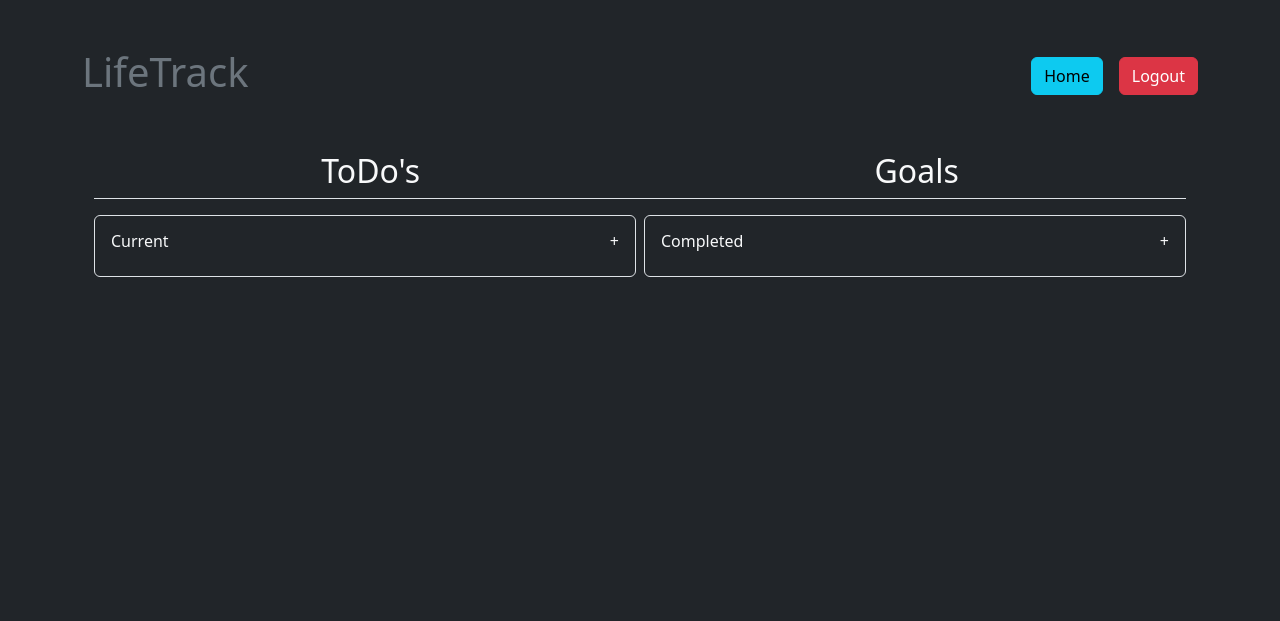
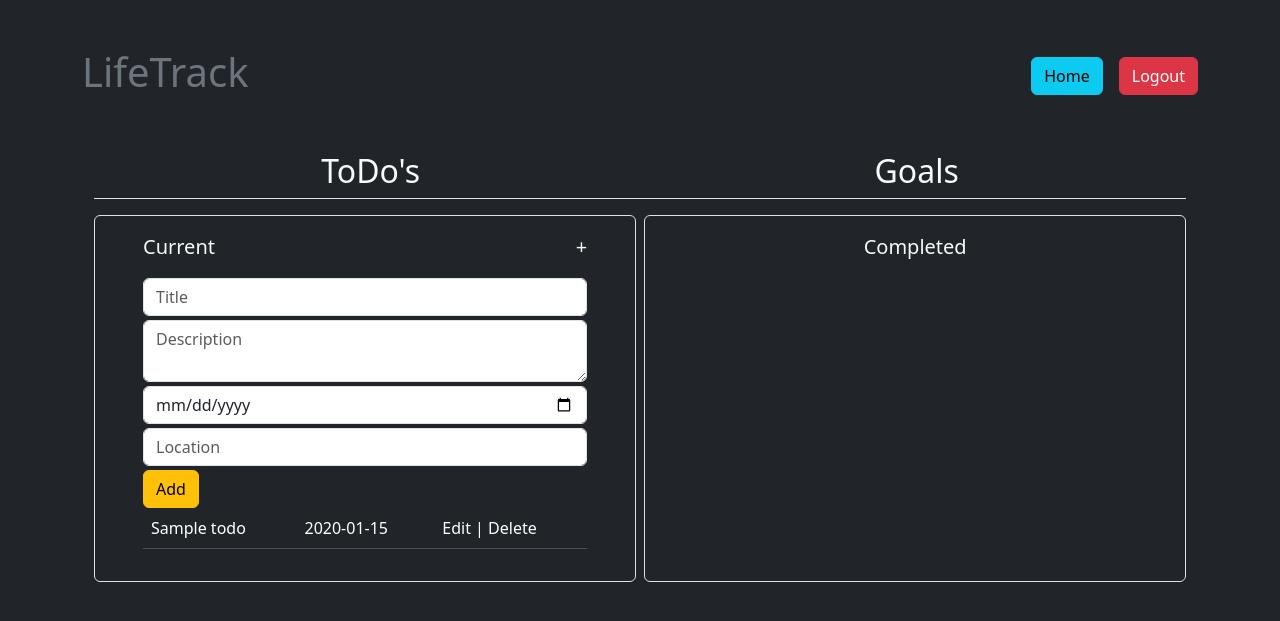
Before and after one commit to reubenk97/LifeTrack, a Flask app: page /todos in a window 1280 px wide. Shown: the top 621 px of the page. Run offline with Flask 3, Linux system fonts and the light colour scheme; the visitor is signed in with stand-in values (Sample User, id 1); tables that the repository leaves empty hold one stand-in row (values such as "Sample post").

Commit message:
begin work on todo component, create basic todo functionality, adjust controllers and models, create AJAX on todo page

```diff
--- /dev/null
+++ b/flask_app/controllers/todos_controller.py
@@ -0,0 +1,35 @@
+from flask_app import app
+from flask import render_template, session, redirect, request, flash
+from flask_app.models.todo_model import Todo
+from flask_app.models.user_model import User
+
+# Reminder/Goals Page
+@app.route('/todos')
+def todo_page():
+    if 'user_id' not in session:
+        return redirect('/')
+    todos_list = Todo.get_all({'id':session['user_id']})
+    return render_template('/todos_page.html', todos_list = todos_list)
+
+@app.route('/todos/add', methods=['post'])
+def add_todo():
+    if 'user_id' not in session:
+        return redirect('/')
+    print(request.form)
+    errors = Todo.validate(request.form)
+    if len(errors) > 0:
+        return {'message':'validations failed', 'errors':errors}
+    todo_data = {
+        **request.form,
+        'user_id': session['user_id']
+    }
+    id = Todo.create(todo_data)
+    logged_user = User.get_by_id({'id':session['user_id']})
+
+    res = {
+        **todo_data,
+        'id':id,
+        'username':f'{logged_user.username}'
+    }
+
+    return res
--- a/flask_app/controllers/users_controller.py
+++ b/flask_app/controllers/users_controller.py
@@ -67,23 +67,9 @@ def home():
         return redirect('/')
     return render_template('home.html')
 
-# Reminder/Goals Page
-@app.route('/todos')
-def todo_page():
-    if 'user_id' not in session:
-        return redirect('/')
-    return render_template('/todos_page.html')
-
 # Life Tracker Page
 @app.route('/lifetrack')
 def life_tracker():
     if 'user_id' not in session:
         return redirect('/')
     return render_template('/lifetrack_page.html')
-
-# View Activity Page
-@app.route('/activities')
-def activity_page():
-    if 'user_id' not in session:
-        return redirect('/')
-    return render_template('/activities_page.html')
--- a/flask_app/models/todo_model.py
+++ b/flask_app/models/todo_model.py
@@ -12,3 +12,35 @@ class Todo:
         self.updated_at = data['updated_at']
         self.user_id = data['user_id']
         related_goals = []
+
+    @classmethod
+    def create(cls, data):
+        query = """
+            INSERT INTO todos (title, description, date, location, user_id)
+            VALUES (%(title)s, %(description)s, %(date)s, %(location)s, %(user_id)s)
+        """
+        return connect_to_mysql(DB).query_db(query, data)
+
+    @classmethod
+    def get_all(cls, data):
+        query = """
+            SELECT * FROM todos
+            WHERE user_id = %(id)s;
+        """
+        results = connect_to_mysql(DB).query_db(query, data)
+        todos_list = []
+        for row in results:
+            this_todo = cls(row)
+            todos_list.append(this_todo)
+        return todos_list
+
+
+
+    @staticmethod
+    def validate(data):
+        errors = []
+        if len(data['title']) < 1:
+            errors.append("Title is required")
+            # errors.append({'cat':'what', 'error':"what is required"})
+
+        return errors
--- a/flask_app/static/script.js
+++ b/flask_app/static/script.js
@@ -0,0 +1,35 @@
+const todoForm = document.querySelector('#todo-form');
+const errorField = document.querySelector('#error-field');
+const todosTable = document.querySelector('#todos-table');
+
+function addTodo(event) {
+    event.preventDefault();
+    console.log('Attempting to add new Todo.');
+    let todoFormData = new FormData(todoForm)
+    fetch ('/todos/add', { method: 'post', body: todoFormData })
+        .then(res => res.json())
+        .then(data => {
+            console.log(data)
+            errorField.innerHTML = ""
+            if (data.hasOwnProperty('errors')) {
+                console.log('errors found', data.errors)
+                for (let error of data.errors){
+                    errorField.innerHTML += `<p class='text-danger'>${error}</p>`
+                }
+            }
+            else {
+                todosTable.innerHTML += `
+                <tr>
+                    <td>${data.title}</td>
+                    <td>${data.date}</td>
+                    <td><a>Edit</a> | <a>Delete</a></td>
+                </tr>
+                `;
+                todoForm.title.value = "";
+                todoForm.description.value = "";
+                todoForm.date.value = "";
+                todoForm.location.value = "";
+            }
+        })
+        .catch(err => console.log(err));
+}
--- a/flask_app/templates/todos_page.html
+++ b/flask_app/templates/todos_page.html
@@ -3,7 +3,7 @@
 <head>
     <meta charset="UTF-8">
     <meta name="viewport" content="width=device-width, initial-scale=1.0">
-    <title>Document</title>
+    <title>ToDo's</title>
     <link href="https://cdn.jsdelivr.net/npm/bootstrap@5.3.3/dist/css/bootstrap.min.css" rel="stylesheet" integrity="sha384-QWTKZyjpPEjISv5WaRU9OFeRpok6YctnYmDr5pNlyT2bRjXh0JMhjY6hW+ALEwIH" crossorigin="anonymous">
 </head>
 <body class="bg-dark text-light">
@@ -21,20 +21,39 @@
                 <h2>Goals</h2>
             </div>
             <div class="d-flex justify-content-around gap-2">
-                <div class="border rounded w-50 p-3 mt-3 text-center">
+                <div class="border rounded w-50 py-3 px-5 mt-3">
                     <div class="d-flex justify-content-between">
-                        <h6>Current</h6>
-                        <h6>+</h6>
+                        <p class="fs-5">Current</p>
+                        <a class="fs-5 link-underline link-underline-opacity-0 text-light">+</a>
                     </div>
+                    <form id="todo-form" class="" onsubmit="addTodo(event)">
+                        <input type="text" name="title" placeholder="Title" class="form-control mb-1">
+                        <textarea name="description" placeholder="Description" class="form-control mb-1"></textarea>
+                        <input type="date" name="date" class="form-control mb-1">
+                        <input type="text" name="location" placeholder="Location" class="form-control mb-1">
+                        <button class="btn btn-warning">Add</button>
+                    </form>
+                    <div id="error-field"></div>
+                    <table id="todos-table" class="table table-dark">
+
+                        <!-- jinja for loop through users' todos -->
+                        {% for todo in todos_list %}
+                            <tr>
+                                <td>{{ todo.title }}</td>
+                                <td>{{ todo.date }}</td>
+                                <td><a>Edit</a> | <a>Delete</a></td>
+                            </tr>
+                        {% endfor %}
+                    </table>
                 </div>
-                <div class="border rounded w-50 p-3 mt-3 text-center">
-                    <div class="d-flex justify-content-between">
-                        <h6>Completed</h6>
-                        <h6>+</h6>
+                <div class="border rounded w-50 p-3 mt-3">
+                    <div class="d-flex">
+                        <p class="fs-5 mb-0 text-center w-100">Completed</p>
                     </div>
                 </div>
             </div>
         </div>
     </div>
+    <script src="{{ url_for('static', filename='script.js') }}"></script>
 </body>
 </html>
--- a/server.py
+++ b/server.py
@@ -1,5 +1,5 @@
 from flask_app import app
-from flask_app.controllers import users_controller
+from flask_app.controllers import users_controller, todos_controller, activities_controller
 
 if __name__ == '__main__':
     app.run(debug=True)
```
Also changed, not shown: flask_app/controllers/activities_controller.py (added, +9 -0 lines).
